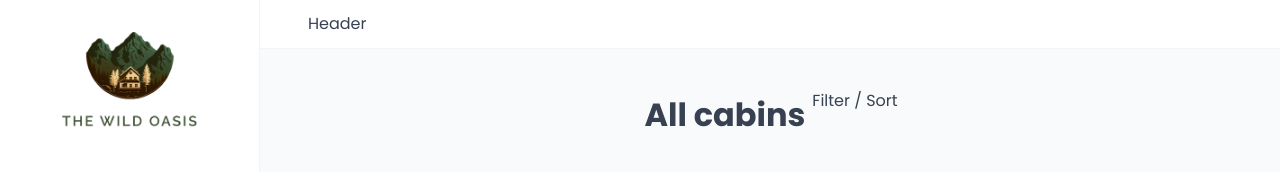
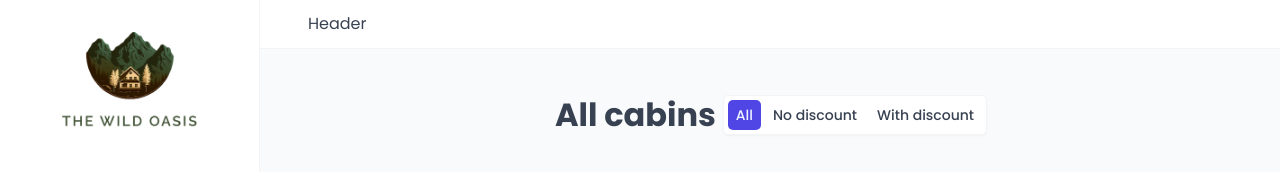
Before and after one commit to RoierS/wild-oasis, a React (Vite) app: page /cabins in a window 1280 px wide. Shown: the top 172 px of the page. Built offline with nearby package versions, Linux system fonts and the light colour scheme; no server answers; the database is empty; a web font is replaced by a local one.

Commit message:
feat: create reusable client-side filter component

```diff
--- a/src/features/cabins/CabinTable.tsx
+++ b/src/features/cabins/CabinTable.tsx
@@ -1,4 +1,6 @@
 import toast from 'react-hot-toast';
+
+import { useSearchParams } from 'react-router-dom';
 
 import { useCabins } from '@/hooks/useCabins';
 import { ICabin } from '@/types/cabin';
@@ -11,6 +13,14 @@
 
 const CabinTable: React.FC = () => {
   const { isLoading, cabins, error } = useCabins();
+  const [searchParams] = useSearchParams();
+  const filterValue = searchParams.get('discount') || 'all';
+
+  const filteredCabs = cabins?.filter((cabin: ICabin) => {
+    if (filterValue === 'all') return true;
+    if (filterValue === 'no-discount') return !cabin.discount;
+    if (filterValue === 'with-discount') return cabin.discount;
+  });
 
   if (isLoading) return <Spinner />;
 
@@ -28,7 +38,7 @@
           <div>Delete</div>
         </Table.Header>
         <Table.Body
-          data={cabins}
+          data={filteredCabs}
           render={(cabin: ICabin) => <CabinRow cabin={cabin} key={cabin.id} />}
         />
       </Table>
--- /dev/null
+++ b/src/features/cabins/CabinTableOperations.tsx
@@ -0,0 +1,19 @@
+import Filter from '@/ui/Filter/Filter';
+import TableOperations from '@/ui/TableOperations/TableOperations';
+
+const CabinTableOperations: React.FC = () => {
+  return (
+    <TableOperations>
+      <Filter
+        filterField="discount"
+        options={[
+          { label: 'All', value: 'all' },
+          { label: 'No discount', value: 'no-discount' },
+          { label: 'With discount', value: 'with-discount' },
+        ]}
+      />
+    </TableOperations>
+  );
+};
+
+export default CabinTableOperations;
--- a/src/pages/Cabins.tsx
+++ b/src/pages/Cabins.tsx
@@ -1,5 +1,6 @@
 import AddCabin from '@/features/cabins/AddCabin';
 import CabinTable from '@/features/cabins/CabinTable';
+import CabinTableOperations from '@/features/cabins/CabinTableOperations';
 import Heading from '@/ui/Heading/Heading';
 import Row from '@/ui/Row/Row';
 
@@ -8,7 +9,7 @@
     <>
       <Row $type="horizontal">
         <Heading as="h1">All cabins</Heading>
-        <p>Filter / Sort</p>
+        <CabinTableOperations />
       </Row>
 
       <Row $type="vertical">
--- /dev/null
+++ b/src/ui/Filter/Filter.tsx
@@ -0,0 +1,76 @@
+import { useSearchParams } from 'react-router-dom';
+import styled, { css } from 'styled-components';
+
+const StyledFilter = styled.div`
+  border: 1px solid var(--color-grey-100);
+  background-color: var(--color-grey-0);
+  box-shadow: var(--shadow-sm);
+  border-radius: var(--border-radius-sm);
+  padding: 0.4rem;
+  display: flex;
+  gap: 0.4rem;
+`;
+
+interface FilterButtonProps {
+  $active: boolean;
+}
+
+const FilterButton = styled.button<FilterButtonProps>`
+  background-color: var(--color-grey-0);
+  border: none;
+
+  ${(props) =>
+    props.$active &&
+    css`
+      background-color: var(--color-brand-600);
+      color: var(--color-brand-50);
+    `}
+
+  border-radius: var(--border-radius-sm);
+  font-weight: 500;
+  font-size: 1.4rem;
+  /* To give the same height as select */
+  padding: 0.44rem 0.8rem;
+  transition: all 0.3s;
+
+  &:hover:not(:disabled) {
+    background-color: var(--color-brand-600);
+    color: var(--color-brand-50);
+  }
+`;
+
+interface IOptions {
+  value: string;
+  label: string;
+}
+interface FilterProps {
+  filterField: string;
+  options: IOptions[];
+}
+
+const Filter: React.FC<FilterProps> = ({ filterField, options }) => {
+  const [searchParams, setSearchParams] = useSearchParams();
+
+  const handlelClick = (value: string) => {
+    searchParams.set(filterField, value);
+    setSearchParams(searchParams);
+  };
+
+  const currentValue = searchParams.get(filterField) || options.at(0)?.value;
+
+  return (
+    <StyledFilter>
+      {options.map((option) => (
+        <FilterButton
+          key={option.label}
+          onClick={() => handlelClick(option.value)}
+          $active={option.value === currentValue}
+        >
+          {option.label}
+        </FilterButton>
+      ))}
+    </StyledFilter>
+  );
+};
+
+export default Filter;
--- /dev/null
+++ b/src/ui/TableOperations/TableOperations.tsx
@@ -0,0 +1,9 @@
+import styled from 'styled-components';
+
+const TableOperations = styled.div`
+  display: flex;
+  align-items: center;
+  gap: 1.6rem;
+`;
+
+export default TableOperations;
```
